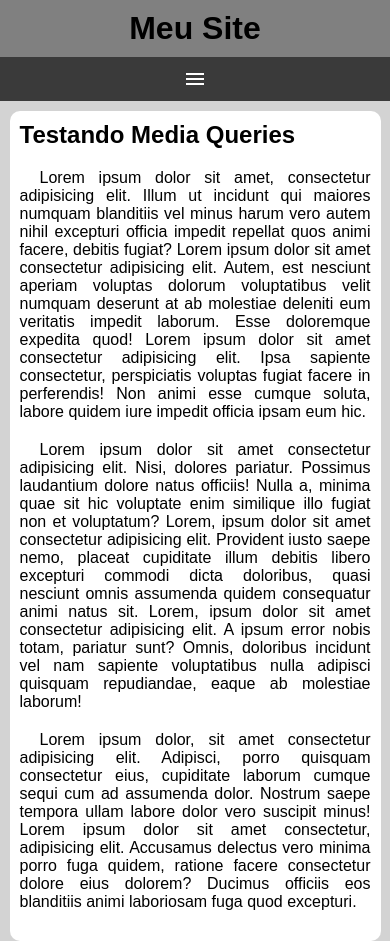
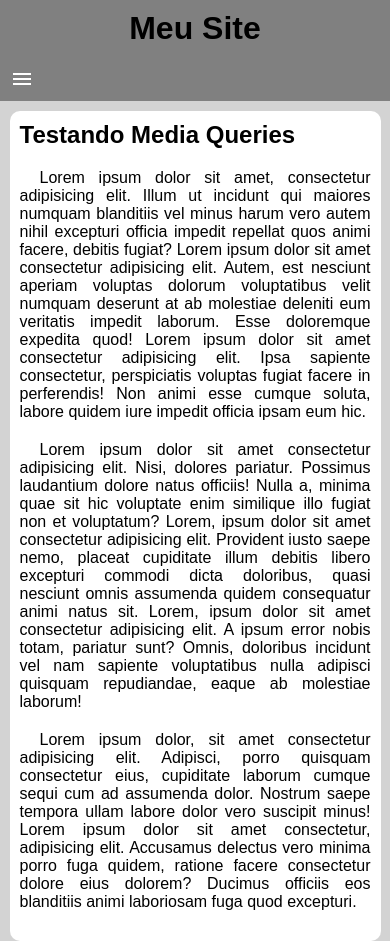
Before and after one commit to rafaelpascoal/projeto-menu-responsivo, a plain HTML site: page index.html in a window 390 px wide. Drawn offline with nearby package versions, Linux system fonts and the light colour scheme.

Commit message:
atualização/alteração css projeto menu responsivo

```diff
--- a/estilos/style.css
+++ b/estilos/style.css
@@ -18,17 +18,18 @@ header > h1 { /*Configuração do H1 dentro do header*/
 }
 
 span#burguer { /*começamos o comando com span (para informar que é sobre o comando do ícone) e depois colocamos o id que incluímos no HTML (#burguer)*/
-    background-color: rgb(58, 58, 58); /*Cor de fundo*/
-    display:block; /*Comando para que a região do ícone ocupe a totalidade da página*/
-    text-align: center; /*Alinhamento centralizado*/
+    background-color: gray; /*Cor de fundo*/
+    display:auto; /*Comando para que a região do ícone ocupe a totalidade da página*/
+    text-align: left; /*Alinhamento centralizado*/
     color:white; /*Cor das listras*/
     padding:10px; /*Espaçamento de todos os lados*/
     cursor:pointer; /*Para que o cursor, quando posicionado no menu, altere a imagem de seta para mão*/
 }
 
 span#burguer:hover {
-    background-color: white; /*Para que o cursor, quando posicionado no menu, altere a cor de fundo para branco*/
+    background-color: rgb(148, 144, 144); /*Para que o cursor, quando posicionado no menu, altere a cor de fundo para branco*/
     color:black; /*Para que o cursor, quando posicionado no menu, altere a cor das letras para preto*/
+    border-radius: 10px;
 }
 
 menu { /*Configuração do menu*/
```
